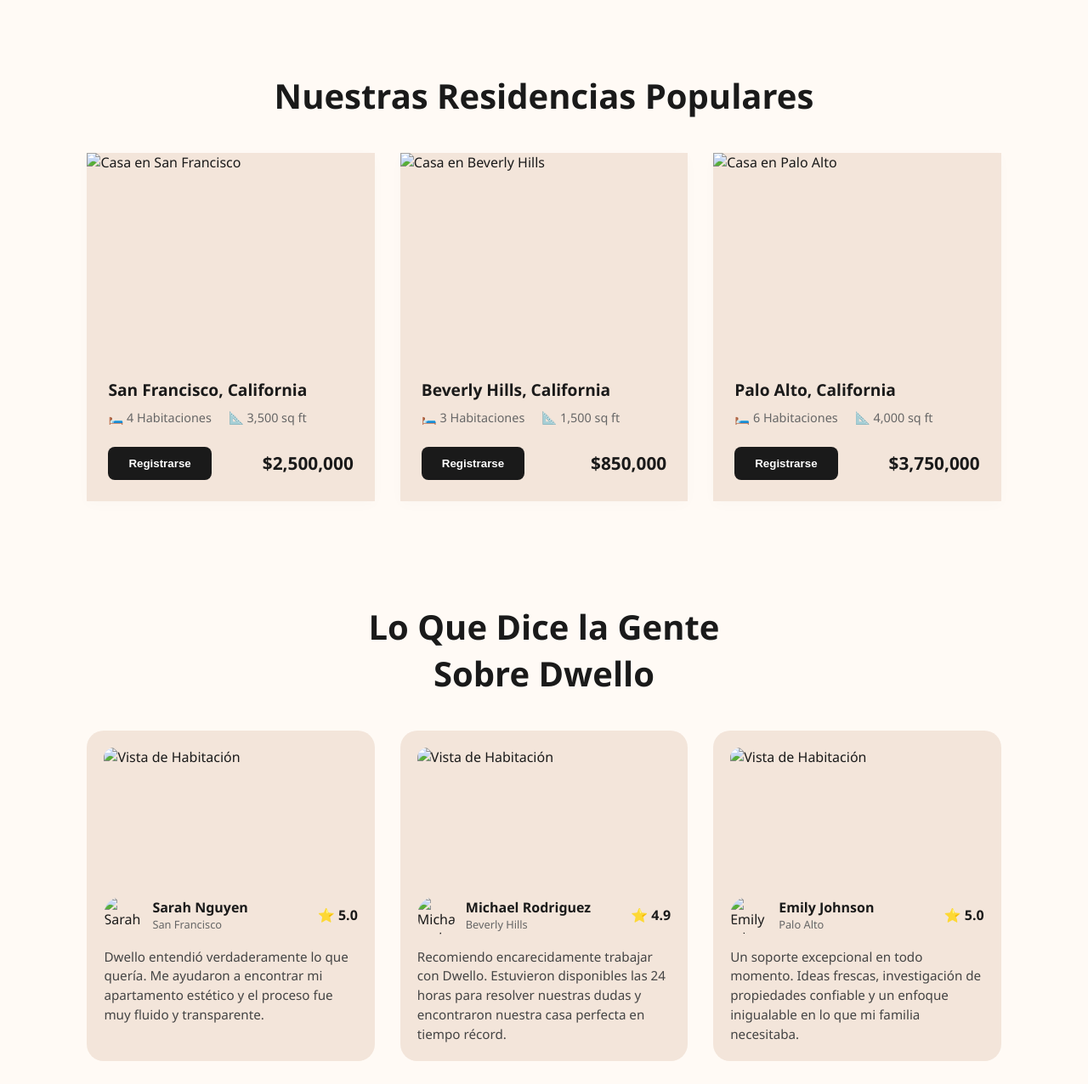
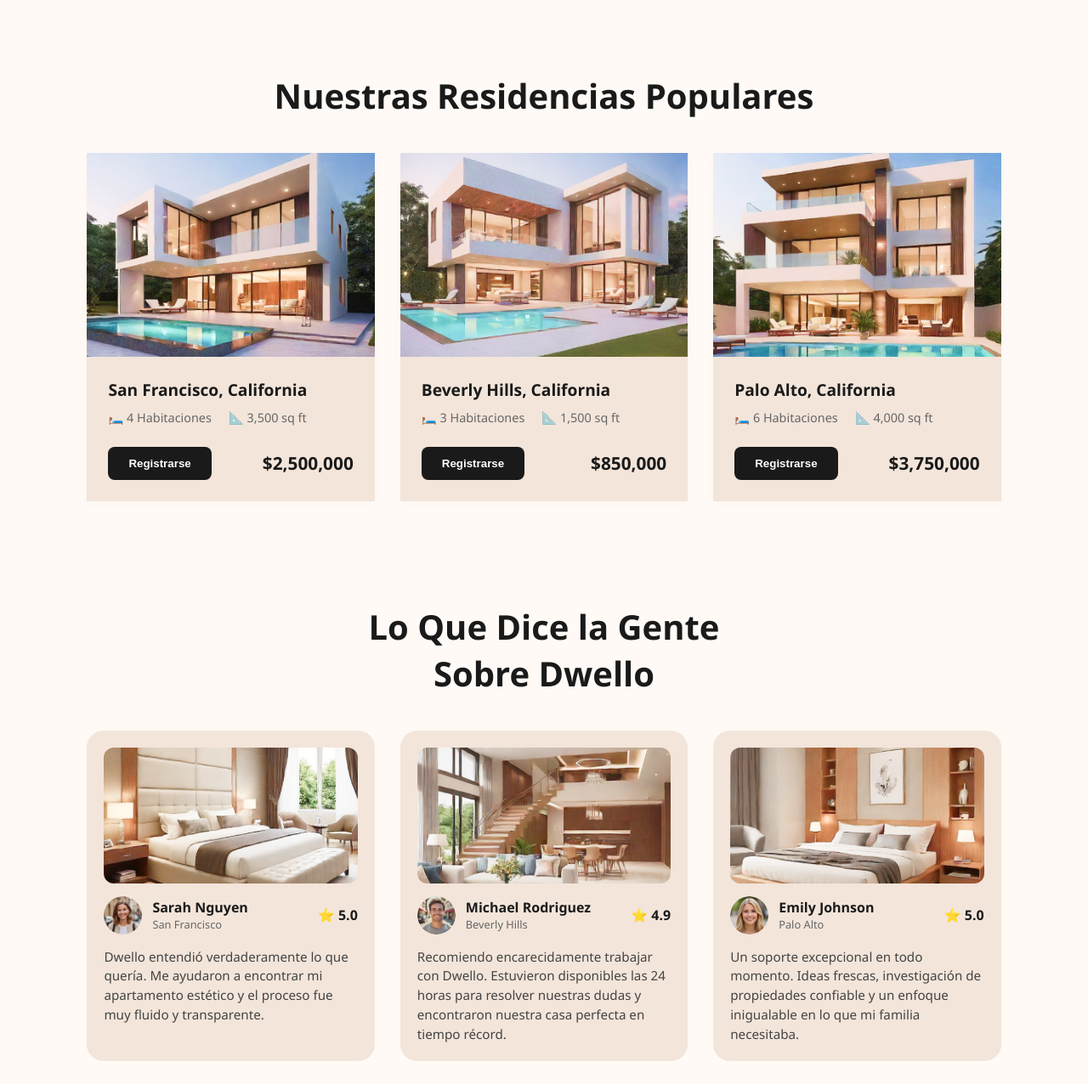
Before and after one commit to William-rober/2-parcial_0192855, a plain HTML site: page index.html in a window 1280 px wide. Shown: the part 1794-3070 px from the top of the page at 85% size. Drawn offline with Linux system fonts and the light colour scheme.

Commit message:
agregando imagenes

```diff
--- a/index.html
+++ b/index.html
@@ -86,9 +86,8 @@
     <section class="popular-residences">
         <h2>Nuestras Residencias Populares</h2>
         <div class="residences-grid">
-            <!-- Tarjeta Casa 1 -->
             <div class="card">
-                <img src="casa1.jpg" alt="Casa en San Francisco" class="card-img">
+                <img src="./imagenes/casa-3.png" alt="Casa en San Francisco" class="card-img">
                 <div class="card-content">
                     <h3 class="card-location">San Francisco, California</h3>
                     <div class="card-features">
@@ -101,9 +100,8 @@
                     </div>
                 </div>
             </div>
-            <!-- Tarjeta Casa 2 -->
             <div class="card">
-                <img src="casa2.jpg" alt="Casa en Beverly Hills" class="card-img">
+                <img src="./imagenes/casa-4.png" alt="Casa en Beverly Hills" class="card-img">
                 <div class="card-content">
                     <h3 class="card-location">Beverly Hills, California</h3>
                     <div class="card-features">
@@ -118,7 +116,7 @@
             </div>
 
             <div class="card">
-                <img src="casa3.jpg" alt="Casa en Palo Alto" class="card-img">
+                <img src="./imagenes/casa-5.png" alt="Casa en Palo Alto" class="card-img">
                 <div class="card-content">
                     <h3 class="card-location">Palo Alto, California</h3>
                     <div class="card-features">
@@ -138,9 +136,9 @@
         <h2>Lo Que Dice la Gente<br>Sobre Dwello</h2>
         <div class="testimonials-grid">
             <div class="testimonial-card">
-                <img src="room1.jpg" alt="Vista de Habitación" class="test-img">
+                <img src="./imagenes/casa-6.png"alt="Vista de Habitación" class="test-img">
                 <div class="test-user">
-                    <img src="user1.jpg" alt="Sarah Nguyen" class="avatar">
+                    <img src="./imagenes/mujer-1.png" alt="Sarah Nguyen" class="avatar">
                     <div>
                         <h4>Sarah Nguyen</h4>
                         <p>San Francisco</p>
@@ -150,9 +148,9 @@
                 <p class="test-text">Dwello entendió verdaderamente lo que quería. Me ayudaron a encontrar mi apartamento estético y el proceso fue muy fluido y transparente.</p>
             </div>
             <div class="testimonial-card">
-                <img src="room2.jpg" alt="Vista de Habitación" class="test-img">
+                <img src="./imagenes/casa-7.png" alt="Vista de Habitación" class="test-img">
                 <div class="test-user">
-                    <img src="user2.jpg" alt="Michael Rodriguez" class="avatar">
+                    <img src="./imagenes/hombre.png" alt="Michael Rodriguez" class="avatar">
                     <div>
                         <h4>Michael Rodriguez</h4>
                         <p>Beverly Hills</p>
@@ -162,9 +160,9 @@
                 <p class="test-text">Recomiendo encarecidamente trabajar con Dwello. Estuvieron disponibles las 24 horas para resolver nuestras dudas y encontraron nuestra casa perfecta en tiempo récord.</p>
             </div>
             <div class="testimonial-card">
-                <img src="room3.jpg" alt="Vista de Habitación" class="test-img">
+                <img src="./imagenes/casa-8.png" alt="Vista de Habitación" class="test-img">
                 <div class="test-user">
-                    <img src="user3.jpg" alt="Emily Johnson" class="avatar">
+                    <img src="./imagenes/mujer-2.png" alt="Emily Johnson" class="avatar">
                     <div>
                         <h4>Emily Johnson</h4>
                         <p>Palo Alto</p>
```
